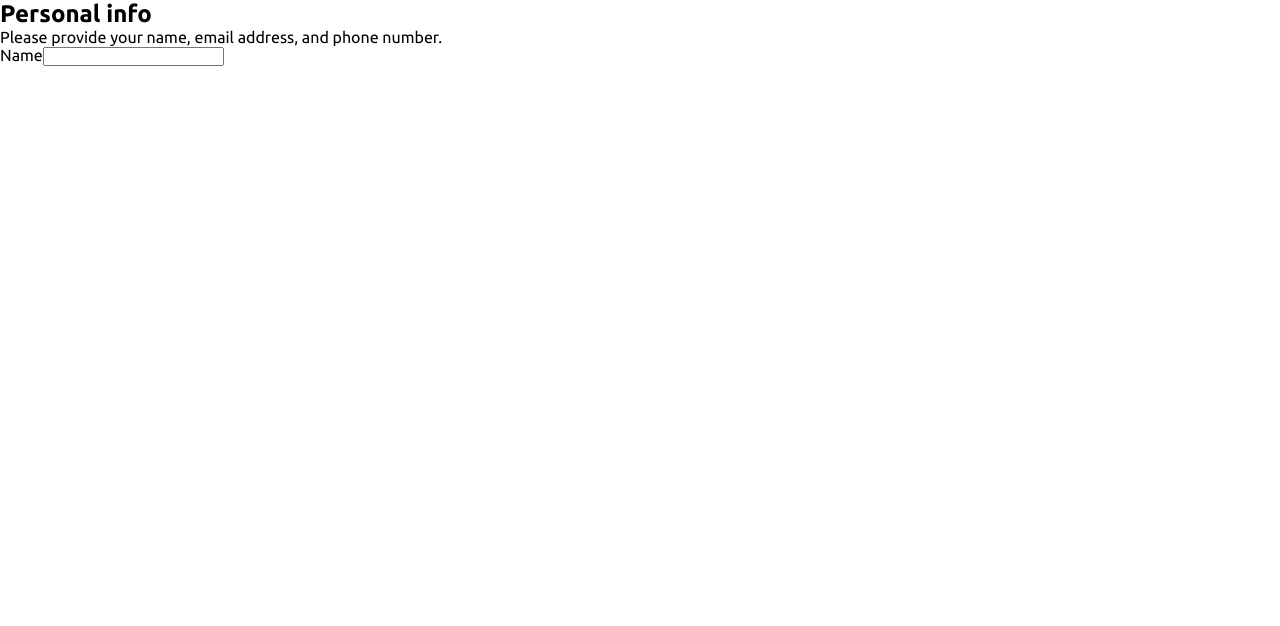
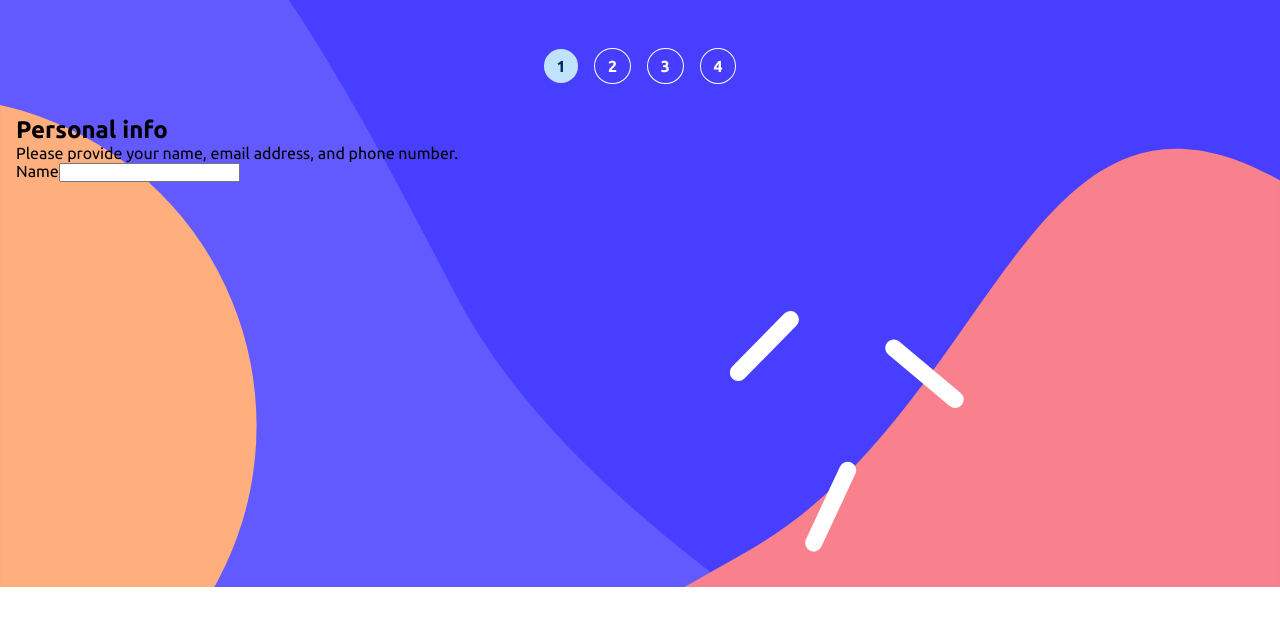
Before and after one commit to oc-garcia/multi-step-form, a React (Vite) app: page / in a window 1280 px wide. Shown: the top 626 px of the page. Built offline with nearby package versions, Linux system fonts and the light colour scheme.

Commit message:
Finished phase indicator

```diff
--- a/src/App.tsx
+++ /dev/null
@@ -1,11 +0,0 @@
-import MultStepForm from "./components/Form";
-
-function App() {
-  return (
-    <main>
-      <MultStepForm />
-    </main>
-  );
-}
-
-export default App;
--- /dev/null
+++ b/src/App/App.tsx
@@ -0,0 +1,29 @@
+import { useState } from "react";
+import MultStepForm from "../components/Form/Form";
+import styles from "./app.module.css";
+import { Iphase } from "../types/IPhase";
+import PhaseIndicator from "../components/PhaseIndicator/PhaseIndicator";
+
+const phaseDefault = {
+  phase1: true,
+  phase2: false,
+  phase3: false,
+  phase4: false,
+} as Iphase;
+
+function App() {
+  const [phase, setPhase] = useState(phaseDefault);
+  return (
+    <section className={styles.mainContainer}>
+      <div className={styles.phaseContainer}>
+        <PhaseIndicator phase={phase.phase1}>1</PhaseIndicator>
+        <PhaseIndicator phase={phase.phase2}>2</PhaseIndicator>
+        <PhaseIndicator phase={phase.phase3}>3</PhaseIndicator>
+        <PhaseIndicator phase={phase.phase4}>4</PhaseIndicator>
+      </div>
+      <MultStepForm />
+    </section>
+  );
+}
+
+export default App;
--- /dev/null
+++ b/src/App/app.module.css
@@ -0,0 +1,17 @@
+.mainContainer {
+  width: 100vw;
+  min-height: 100vh;
+  background-image: url("../assets//images/bg-sidebar-mobile.svg");
+  background-position: top;
+  background-size: 100%;
+  background-repeat: no-repeat;
+  padding: 1rem;
+}
+
+.phaseContainer {
+  display: flex;
+  justify-content: center;
+  align-items: center;
+  gap: 1rem;
+  padding: 2rem;
+}
--- a/src/components/Form.tsx
+++ b/src/components/Form/Form.tsx
@@ -1,5 +1,5 @@
 import { useState } from "react";
-import { IFormInfo } from "../types/IFormInfo";
+import { IFormInfo } from "../../types/IFormInfo";
 
 const formInfoDefault = {
   name: "",
--- /dev/null
+++ b/src/components/PhaseIndicator/PhaseIndicator.tsx
@@ -0,0 +1,11 @@
+import { ReactNode } from "react";
+import styles from "./phaseIndicator.module.css";
+
+type Props = {
+  children: ReactNode;
+  phase: boolean;
+};
+
+export default function PhaseIndicator({ children, phase }: Props) {
+  return <div className={phase ? styles.phaseIndicatorActive : styles.phaseIndicatorInactive}>{children}</div>;
+}
--- /dev/null
+++ b/src/components/PhaseIndicator/phaseIndicator.module.css
@@ -0,0 +1,16 @@
+.phaseIndicatorInactive {
+  padding: 0.5rem 0.8rem;
+  border: 1px solid var(--White);
+  border-radius: 50%;
+  background-color: var(--Purplish_blue);
+  font-weight: 700;
+  color: var(--White);
+}
+
+.phaseIndicatorActive {
+  padding: 0.5rem 0.8rem;
+  border-radius: 50%;
+  background-color: var(--Light_blue);
+  font-weight: 700;
+  color: var(--Marine-blue);
+}
--- a/src/index.css
+++ b/src/index.css
@@ -1,14 +1,28 @@
 @import url("https://fonts.googleapis.com/css2?family=Ubuntu:wght@400;500;700&display=swap");
+
+:root {
+  --Marine-blue: hsl(213, 96%, 18%);
+  --Purplish_blue: hsl(243, 100%, 62%);
+  --Pastel_blue: hsl(228, 100%, 84%);
+  --Light_blue: hsl(206, 94%, 87%);
+  --Strawberry_red: hsl(354, 84%, 57%);
+
+  --Cool_gray: hsl(231, 11%, 63%);
+  --Light_gray: hsl(229, 24%, 87%);
+  --Magnolia: hsl(217, 100%, 97%);
+  --Alabaster: hsl(231, 100%, 99%);
+  --White: hsl(0, 0%, 100%);
+}
 
 * {
   margin: 0;
   padding: 0;
-  boxsizing: border-box;
+  box-sizing: border-box;
 }
 
 body {
   font-family: "Ubuntu", sans-serif;
   font-size: 16px;
-  max-width: 100vw;
+  width: 100vw;
   min-height: 100vh;
 }
--- /dev/null
+++ b/src/types/IPhase.ts
@@ -0,0 +1,6 @@
+export interface Iphase {
+  phase1: boolean;
+  phase2: boolean;
+  phase3: boolean;
+  phase4: boolean;
+}
```
Also changed, not shown: src/main.tsx (+7 -7 lines), src/components/Form/form.module.css (added).
